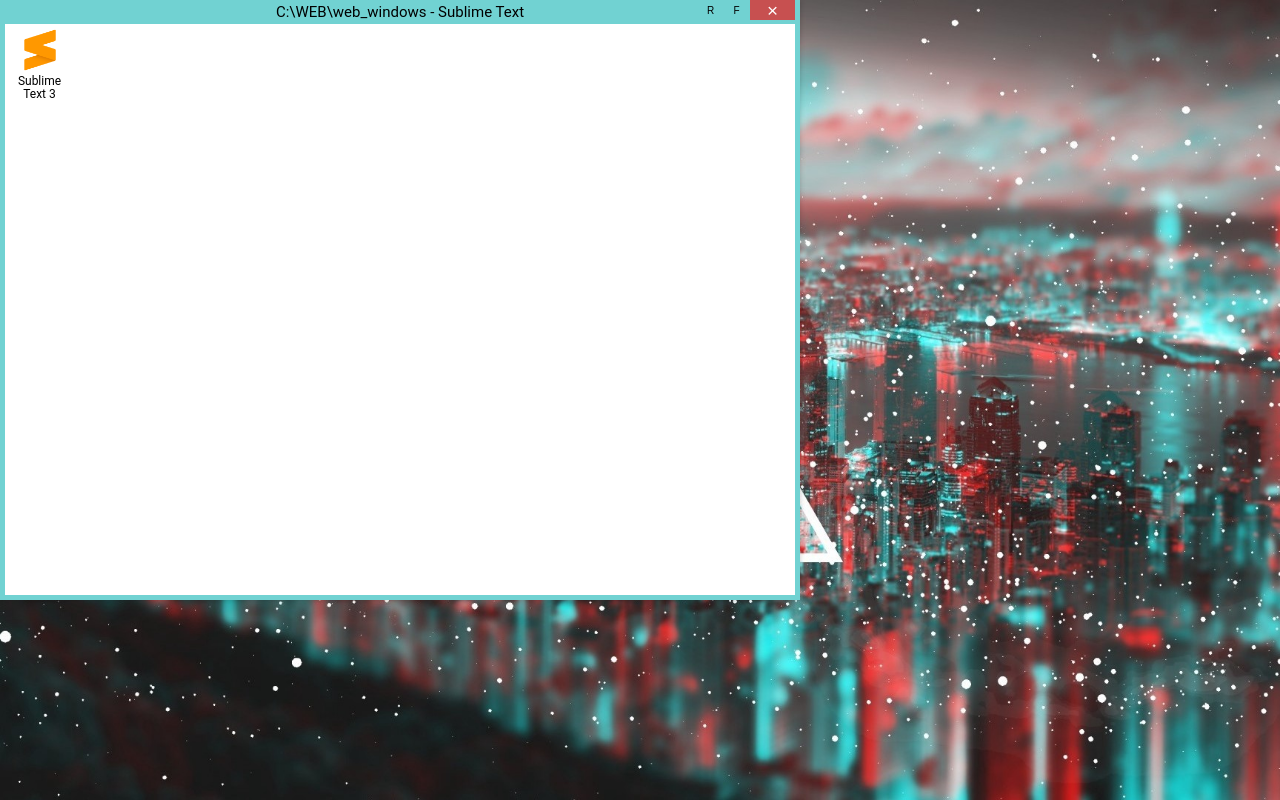
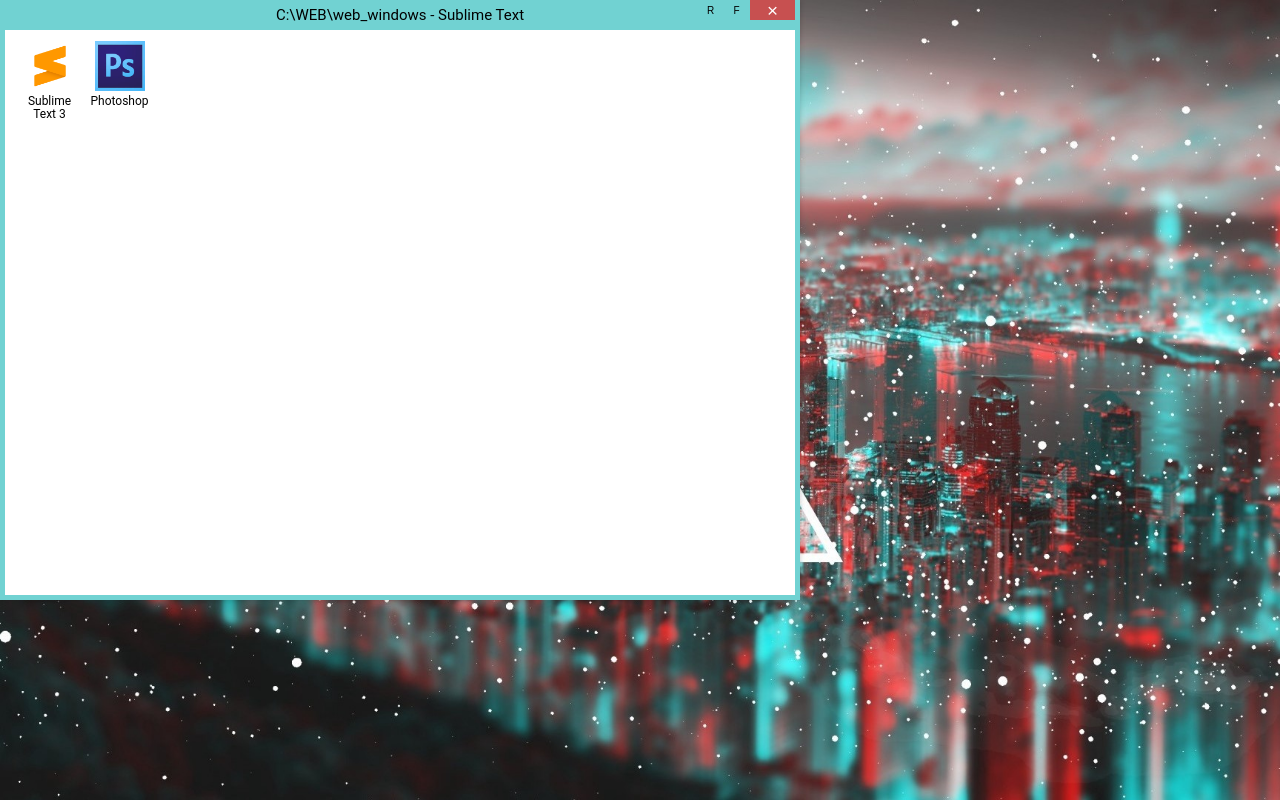
Before and after one commit to PickNRolls/WEB-Windows, a Vue app: page /#/ in a window 1280 px wide. Built offline with nearby package versions, Linux system fonts and the light colour scheme.

Commit message:
Made click state in work-area component.

```diff
--- a/src/components/main_sys/file/file.vue
+++ b/src/components/main_sys/file/file.vue
@@ -1,5 +1,5 @@
 <template>
-  <div class="file" @mousedown.stop="changeState" :class="{click: clicked}">
+  <div class="file" @mousedown.stop="sendEmit" :class="{ click: isClicked }">
     <img class="file__icon" :src="imageUrl" :alt="title" draggable="false">
     <span class="file__title">{{ title }}</span>
   </div>
@@ -10,14 +10,16 @@ export default {
   name: 'file',
   data() {
     return {
-      clicked: false
+      isClicked: false
     };
   },
   props: ['title', 'imageUrl'],
   methods: {
-    changeState() {
-      this.clicked = this.clicked ? false : true;
-      console.log(this.clicked);
+    sendEmit () {
+      this.$emit('mousedown', this);
+    },
+    changeState (to) {
+      this.isClicked = to;
     }
   }
 };
@@ -32,7 +34,7 @@ export default {
     display: block
     width: 50px
     height: 50px
-    margin: 0 auto
+    margin: 0 auto 4px
   &__title
     display: block
     line-height: 1.1em
--- a/src/components/main_sys/window_frame/frame-top.vue
+++ b/src/components/main_sys/window_frame/frame-top.vue
@@ -33,8 +33,8 @@ export default {
   display: flex
   justify-content: flex-end
   &__title
-    height: 24px
-    line-height: 24px
+    height: 30px
+    line-height: 30px
     font-weight: 400
     font-size: 15px
     margin-right: auto
--- a/src/components/main_sys/window_frame/window-frame.vue
+++ b/src/components/main_sys/window_frame/window-frame.vue
@@ -11,7 +11,9 @@
       @full-screen="fullScreen"
       @close="close"
     />
-    <workarea />
+    <workarea
+      :files="files"
+    />
   </div>
 </template>
 
@@ -23,6 +25,7 @@ export default {
   name: 'window-frame',
   data () {
     return {
+      files: [{title: 'Sublime Text 3', imageUrl: '/static/sublime.png'}, {title: 'Photoshop', imageUrl: '/static/photoshop.jpg'}],
       open: true,
       full: false,
       posOptions: {
--- a/src/components/main_sys/work_area/work-area-row.vue
+++ b/src/components/main_sys/work_area/work-area-row.vue
@@ -1,9 +1,11 @@
 <template>
   <ul class="row" :style="elementStyle">
-    <li class="row__item" v-for="file in files">
+    <li class="row__item" v-for="_file in files" :key="_file.id">
       <file
-        :title="file.title"
-        :imageUrl="file.imageUrl"
+        :title="_file.title"
+        :imageUrl="_file.imageUrl"
+
+        @mousedown="changeState"
       />
     </li>
   </ul>
@@ -16,12 +18,22 @@ export default {
   name: 'work-area-row',
   data () {
     return {
-
+      clickedFile: null
     };
   },
   props: ['files', 'allowableWidth'],
   components: {
     file
+  },
+  methods: {
+    changeState(file) {
+      if (file !== this.clickedFile && this.clickedFile !== null) {
+        this.clickedFile.changeState(false);
+      }
+
+      file.changeState(true);
+      this.clickedFile = file;
+    }
   },
   computed: {
     elementStyle () {
@@ -57,6 +69,6 @@ export default {
     flex: 1
     flex-grow: 0
     flex-shrink: 0
-    margin-right: 5px
-    margin-bottom: 10px
+    margin-right: 1px
+    margin-top: 10px
 </style>
--- a/src/components/main_sys/work_area/work-area.vue
+++ b/src/components/main_sys/work_area/work-area.vue
@@ -19,7 +19,6 @@ export default {
   name: 'work-area',
   data () {
     return {
-      files: [{title: 'Sublime Text 3', imageUrl: '/static/sublime.png'}],
       width: 800,
       highlightOptions: {
         mousedowned: false,
@@ -32,6 +31,7 @@ export default {
       }
     };
   },
+  props: ['files'],
   components: {
     row
   },
@@ -108,6 +108,8 @@ export default {
   width: 100%
   height: 100%
   background: #fff
+  padding-left: 10px
+  padding-top: 10px
   &__highlight
     width: 0
     height: 0
```
Also changed, not shown: static/photoshop.jpg (added).
